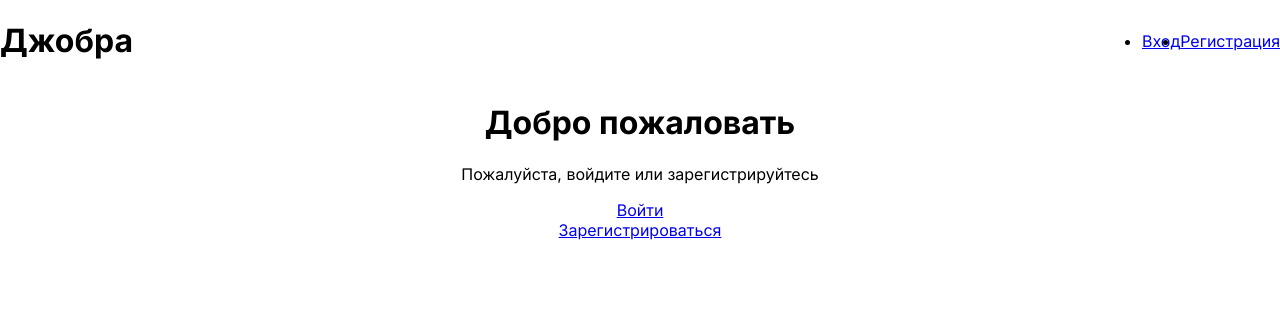
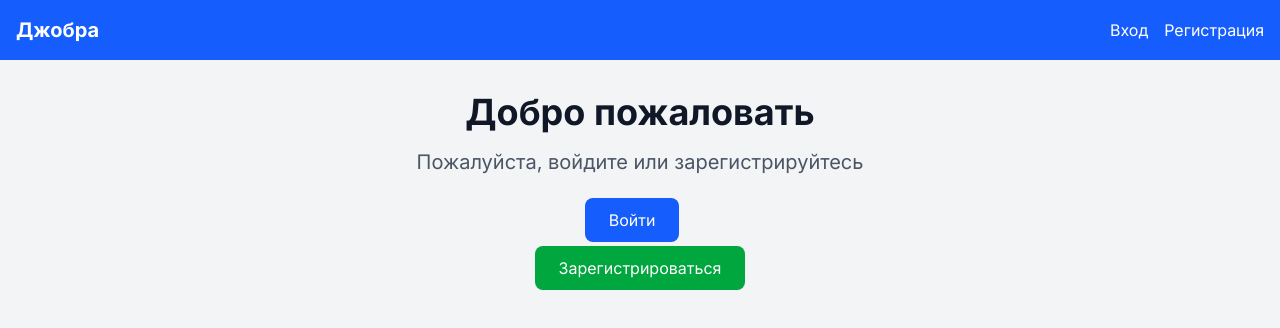
Before and after one commit to GlittersIsGold/Jobra, a Next.js app in the folder frontend/: page / in a window 1280 px wide. Shown: the top 328 px of the page. Built offline with nearby package versions, Linux system fonts and the light colour scheme.

Commit message:
fix frontend tailwind dependency

```diff
--- a/frontend/postcss.config.mjs
+++ b/frontend/postcss.config.mjs
@@ -1,7 +1,6 @@
 const config = {
   plugins: {
     "@tailwindcss/postcss": {},
-    autoprefixer: {},
   },
 };
 
--- a/frontend/src/app/globals.css
+++ b/frontend/src/app/globals.css
@@ -1,8 +1,16 @@
-@tailwind base;
-@tailwind components;
-@tailwind utilities;
+@import "tailwindcss";
+
+* {
+  -webkit-tap-highlight-color: transparent;
+}
+
+html {
+  -webkit-text-size-adjust: 100%;
+}
 
 body {
   margin: 0;
   padding: 0;
+  -webkit-font-smoothing: antialiased;
+  -moz-osx-font-smoothing: grayscale;
 }
--- a/frontend/src/app/page.tsx
+++ b/frontend/src/app/page.tsx
@@ -33,7 +33,8 @@ export default function Home() {
               >
                 Войти
               </Link>
-              <br></br>
+              <br/>
+              <br/>
               <Link
                 href="/register"
                 className="bg-green-600 text-white px-6 py-3 rounded-lg hover:bg-green-700"
--- a/frontend/src/components/Header.tsx
+++ b/frontend/src/components/Header.tsx
@@ -1,6 +1,7 @@
 'use client';
 
 import { AuthService } from '@/lib/auth';
+import Link from 'next/link';
 import { useRouter } from 'next/navigation';
 
 export default function Header() {
@@ -15,7 +16,7 @@ export default function Header() {
   return (
     <header className="bg-blue-600 text-white shadow-lg">
       <div className="container mx-auto px-4 py-4 flex justify-between items-center">
-        <h1 className="text-xl font-bold">Джобра</h1>
+        <Link href="/" className="text-xl font-bold">Джобра</Link>
 
         <nav>
           <ul className="flex space-x-4 items-center">
--- a/frontend/tailwind.config.js
+++ b/frontend/tailwind.config.js
@@ -1,12 +1,9 @@
 /** @type {import('tailwindcss').Config} */
-module.exports = {
+export default {
   content: [
-      './src/pages/**/*.{js,ts,jsx,tsx,mdx}',
-      './src/components/**/*.{js,ts,jsx,tsx,mdx}',
-      './src/app/**/*.{js,ts,jsx,tsx,mdx}',
+    "./src/**/*.{js,ts,jsx,tsx,mdx}",
   ],
   theme: {
     extend: {},
   },
-    plugins: [],
 }
```
Lines whose indentation alone changed are shown as unchanged.
